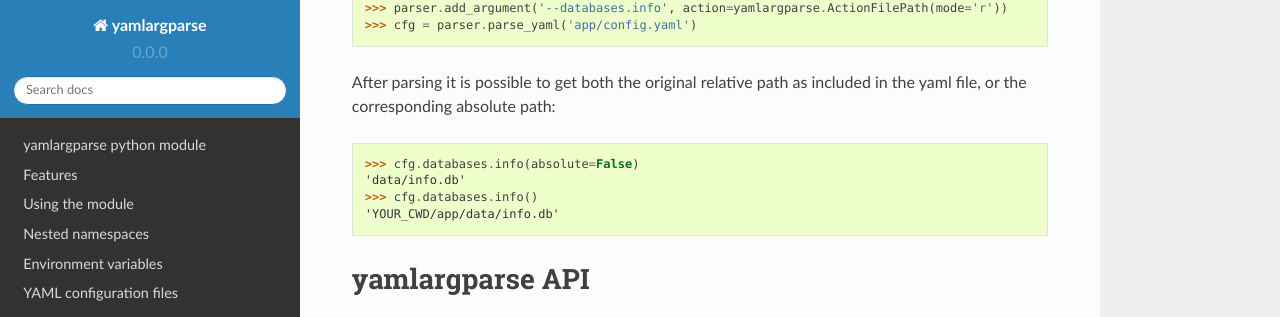
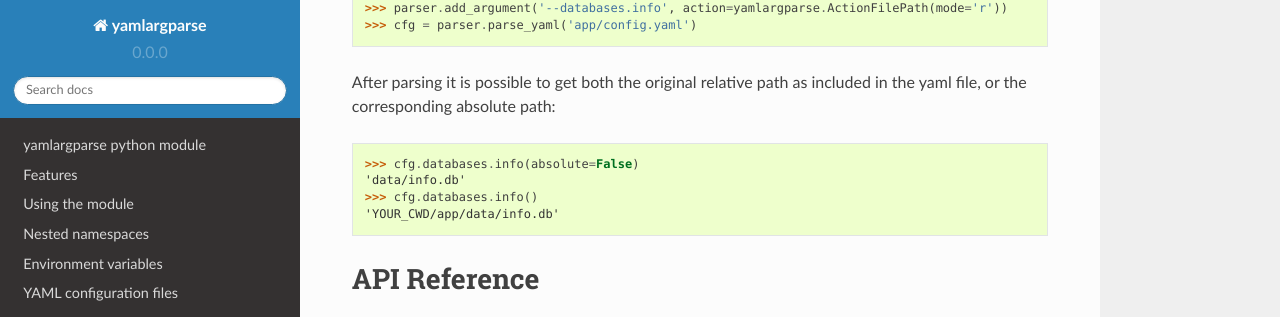
Before and after one commit to omni-us/jsonargparse, a Sphinx documentation site: the page built from docs/index.rst, in a window 1280 px wide and 900 px high, scrolled down 3609 px, cut to the strip 0-317 px from the top of the window. Built offline with Sphinx 7.4.7 and the Read the Docs theme 2.0.0, drawn with Linux system fonts in a browser that asks for light colours; some of the changed text lies outside the part shown.

Commit message:
Minor fixes

```diff
--- a/docs/html/_sources/index.rst.txt
+++ b/docs/html/_sources/index.rst.txt
@@ -1,8 +1,8 @@
 .. include:: ../README.rst
 
 
-yamlargparse API
-================
+API Reference
+=============
 
 .. automodule:: yamlargparse
     :members:
--- a/docs/html/index.html
+++ b/docs/html/index.html
@@ -91,7 +91,7 @@
 <li><a class="reference internal" href="#environment-variables">Environment variables</a></li>
 <li><a class="reference internal" href="#yaml-configuration-files">YAML configuration files</a></li>
 <li><a class="reference internal" href="#parsing-file-paths">Parsing file paths</a></li>
-<li><a class="reference internal" href="#module-yamlargparse">yamlargparse API</a></li>
+<li><a class="reference internal" href="#module-yamlargparse">API Reference</a></li>
 <li><a class="reference internal" href="#license">License</a></li>
 <li><a class="reference internal" href="#indices-and-tables">Indices and tables</a></li>
 </ul>
@@ -330,7 +330,7 @@ in the yaml file, or the corresponding absolute path:</p>
 </div>
 </div>
 <div class="section" id="module-yamlargparse">
-<span id="yamlargparse-api"></span><h1>yamlargparse API<a class="headerlink" href="#module-yamlargparse" title="Permalink to this headline">¶</a></h1>
+<span id="api-reference"></span><h1>API Reference<a class="headerlink" href="#module-yamlargparse" title="Permalink to this headline">¶</a></h1>
 <dl class="class">
 <dt id="yamlargparse.ArgumentParser">
 <em class="property">class </em><code class="descclassname">yamlargparse.</code><code class="descname">ArgumentParser</code><span class="sig-paren">(</span><em>prog=None</em>, <em>usage=None</em>, <em>description=None</em>, <em>epilog=None</em>, <em>parents=[]</em>, <em>formatter_class=&lt;class 'argparse.HelpFormatter'&gt;</em>, <em>prefix_chars='-'</em>, <em>fromfile_prefix_chars=None</em>, <em>argument_default=None</em>, <em>conflict_handler='error'</em>, <em>add_help=True</em>, <em>allow_abbrev=True</em><span class="sig-paren">)</span><a class="reference internal" href="_modules/yamlargparse.html#ArgumentParser"><span class="viewcode-link">[source]</span></a><a class="headerlink" href="#yamlargparse.ArgumentParser" title="Permalink to this definition">¶</a></dt>
--- a/docs/index.rst
+++ b/docs/index.rst
@@ -1,8 +1,8 @@
 .. include:: ../README.rst
 
 
-yamlargparse API
-================
+API Reference
+=============
 
 .. automodule:: yamlargparse
     :members:
```
Also changed, not shown: docs/LONG_DESCRIPTION.md (+2 -2 lines), docs/html/searchindex.js, 1 other file.
